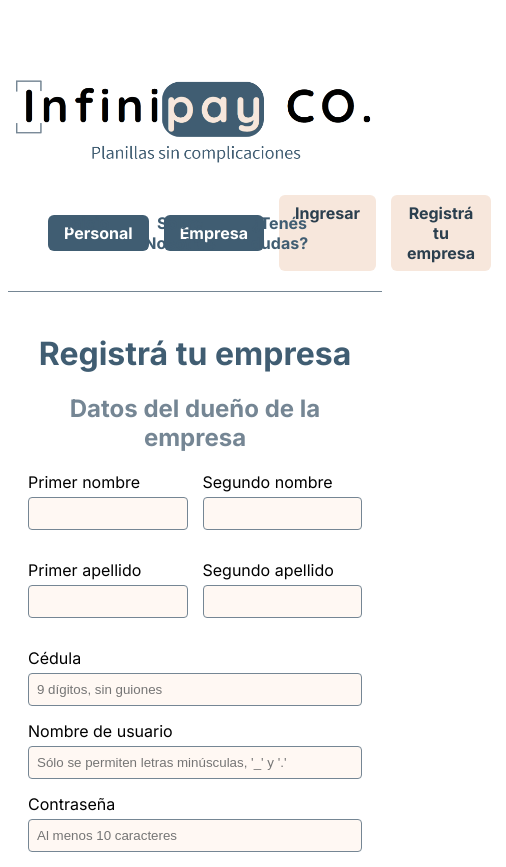
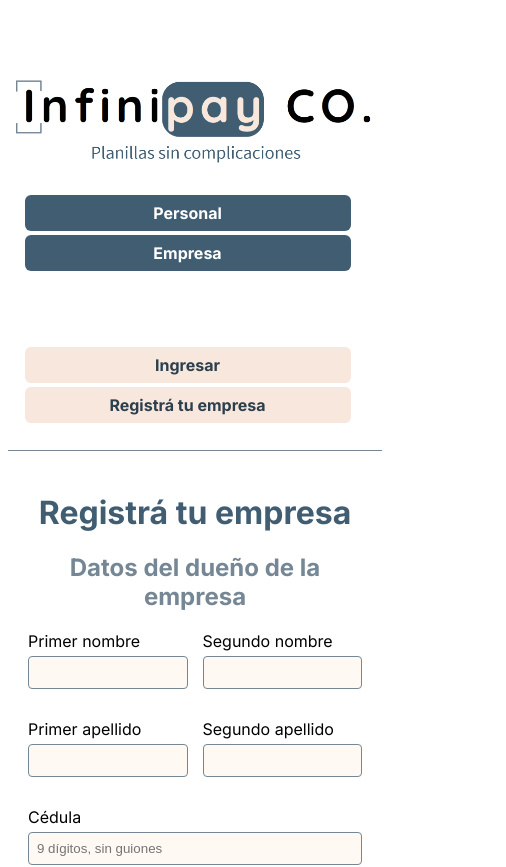
Before and after one commit to braunnymadrigal/Infinipay-CO, a Vue app in the folder front-end/: page / in a window 390 px wide. Shown: the top 867 px of the page, 506 px wide, since content can reach past the window. Built offline with nearby package versions, Linux system fonts and the light colour scheme.

Commit message:
Eliminar ciertos botones del header y permitir buena visualizacion en diferents tamaños de pantalla.

```diff
--- a/front-end/src/assets/css/RegistroEmpleador.css
+++ b/front-end/src/assets/css/RegistroEmpleador.css
@@ -31,32 +31,36 @@ body {
   border-bottom: #758694 1px solid;
 }
 
-/* Contenedor general de la barra de navegación*/
+/* Contenedor general de la barra de navegación */
 .navbar {
   max-width: 1200px;
   margin: 0 auto;
   display: flex;
   justify-content: space-between;
   align-items: center;
+  width: 100%;
+  flex-wrap: wrap;
 }
 
 /* Contenedor principal que agrupa enlaces y botones de navegación */
 .navbar-links {
   display: flex;
+  flex-wrap: wrap;
   width: 100%;
   justify-content: space-between;
   align-items: center;
+  gap: 1vw;
 }
 
 /* Contenedor para agrupar los enlaces que se encuentran a la izquierda de la barra de navegación */
-.navbar-links-left {
-  display: flex;
-  justify-content: space-between;
-}
-
-/* Contenedor para agrupar los enlaces que se encuentran a la derecha de la barra de navegación */
+.navbar-links-left,
 .navbar-links-right {
   display: flex;
+  gap: 1vw;
+  justify-content: flex-start;
+  align-items: center;
+  width: auto;
+  flex-wrap: nowrap;
 }
 
 /* Estilos que se aplican a todos los enlaces dentro de la barra de navegación */
@@ -64,23 +68,45 @@ body {
   text-decoration: none;
   color: inherit;
   margin-right: 15px;
+  display: inline-block;
+  white-space: nowrap;
 }
 
-/* Contenedor para agrupar los enlaces que se encuentran en el centro de la barra de navegación */
-.navbar-links-center {
-  font-weight: bold;
-  color: #405D72;
-  position: absolute;
-  left: 50%;
-  transform: translateX(-50%);
-  display: flex;
-  gap: 20px;
-  transition: color 0.3s ease;
+/* Acomodar los elementos de la barra de navegación para pantallas pequeñas */
+@media (max-width: 768px) {
+  .navbar-links-left,
+  .navbar-links-right {
+    width: 100%;
+    justify-content: center;
+    margin-bottom: 2vw;
+  }
+
+  .navbar-links-left,
+  .navbar-links-right {
+    flex-direction: column;
+    align-items: center;
+    width: 100%;
+  }
+
+  .navbar-links a {
+    width: 100%;
+    text-align: center;
+  }
 }
 
-/* Efecto al pasar el cursor */
-.navbar-links-center a:hover {
-  color: #758694;
+/* Acomodar los elementos de la barra de navegación para pantallas grandes */
+@media (min-width: 769px) {
+  .navbar-links-left,
+  .navbar-links-right {
+    justify-content: flex-start;
+  }
+}
+
+/* Estilos que se aplican a todos los enlaces dentro de la barra de navegación */
+.navbar-links a {
+  text-decoration: none;
+  color: inherit;
+  margin-right: 15px;
 }
 
 /* Estilo para los botones ubicados a la derecha de la barra de navegación */
```
